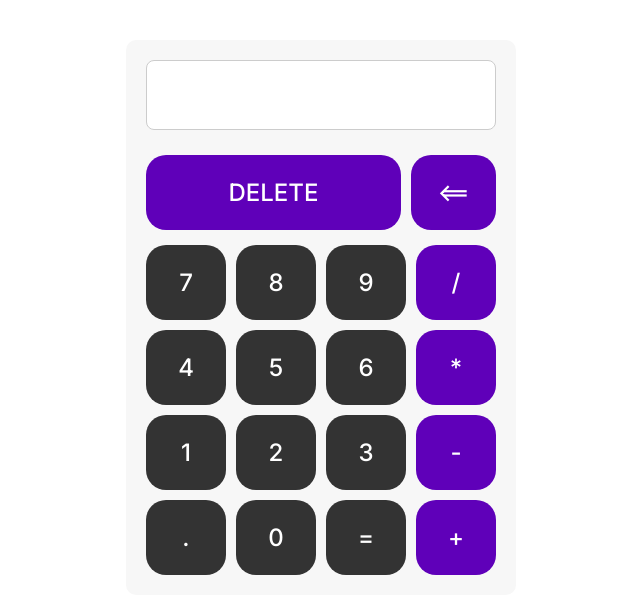
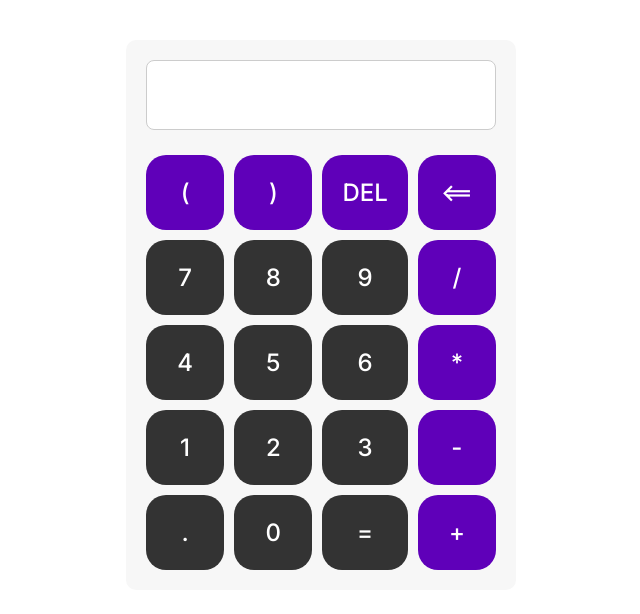
Before and after one commit to vankass/react-calculator, a React (Vite) app: page / in a window 1280 px wide. Shown: the part 110-724 px from the top of the page, without its empty margins (319-959 px from the left). Built offline with nearby package versions, Linux system fonts and the light colour scheme.

Commit message:
feat: add buttons brackets

```diff
--- a/src/components/ButtonGrid/ButtonGrid.css
+++ b/src/components/ButtonGrid/ButtonGrid.css
@@ -3,10 +3,3 @@
   grid-template-columns: repeat(4, 1fr);
   gap: 10px;
 }
-
-.button-reset {
-  display: grid;
-  grid-template-columns: 3fr 1fr;
-  gap: 10px;
-  margin-bottom: 15px;
-}
--- a/src/components/ButtonGrid/ButtonGrid.jsx
+++ b/src/components/ButtonGrid/ButtonGrid.jsx
@@ -12,6 +12,10 @@ export default function ButtonGrid({
   handleBackSpace,
 }) {
   const buttons = [
+    "(",
+    ")",
+    "DEL",
+    "<==",
     "7",
     "8",
     "9",
@@ -31,7 +35,9 @@ export default function ButtonGrid({
   ];
 
   function playSound(type) {
-  const audio = new Audio(type === "operator" ? delSound : type === "enter" ? enterSound : tapSound);
+    const audio = new Audio(
+      type === "operator" ? delSound : type === "enter" ? enterSound : tapSound
+    );
     audio.play();
   }
 
@@ -48,12 +54,12 @@ function playSound(type) {
       } else if (key === "Delete") {
         playSound("operator");
         handleClear();
-        key = "DELETE";
+        key = "DEL";
       } else if (key === "Backspace") {
         playSound("operator");
         handleBackSpace();
         key = "<==";
-      } else if (/^[0-9+\-*/.]$/.test(key)) {
+      } else if (/^[0-9+\-*()/.]$/.test(key)) {
         playSound();
         onClick(key);
       } else {
@@ -75,35 +81,65 @@ function playSound(type) {
 
   return (
     <div>
-      <div className="button-reset">
-        <Button value="DELETE" onClick={() => {
-              playSound("operator");
-              handleClear();
-            }} type="operator" />
-        <Button value="<==" onClick={() => {
-              playSound("operator");
-              handleClear();
-            }} type="operator" />
-      </div>
-
       <div className="button-grid">
         {buttons.map((btn) => {
           if (btn === "=")
-            return <Button key={btn} value={btn} onClick={() => {
+            return (
+              <Button
+                key={btn}
+                value={btn}
+                onClick={() => {
                   playSound("enter");
                   handleCalculate();
-            }} />;
-          if ("+-/*".includes(btn))
+                }}
+              />
+            );
+          if (btn === "DEL")
             return (
-              <Button key={btn} value={btn} onClick={() => {
+              <Button
+                key={btn}
+                value={btn}
+                onClick={() => {
+                  playSound("operator");
+                  handleClear();
+                }}
+                type="operator"
+              />
+            );
+          if (btn === "<==")
+            return (
+              <Button
+                key={btn}
+                value={btn}
+                onClick={() => {
+                  playSound("operator");
+                  handleBackSpace();
+                }}
+                type="operator"
+              />
+            );
+          if ("+-/*()".includes(btn))
+            return (
+              <Button
+                key={btn}
+                value={btn}
+                onClick={() => {
                   playSound();
                   onClick(btn);
-            }} type="operator" />
+                }}
+                type="operator"
+              />
             );
-          return <Button key={btn} value={btn} onClick={() => {
+          return (
+            <Button
+              key={btn}
+              value={btn}
+              onClick={() => {
                 playSound();
                 onClick(btn);
-            }} />;
+              }}
+            />
+          );
         })}
       </div>
     </div>
```
Lines whose indentation alone changed are shown as unchanged.
